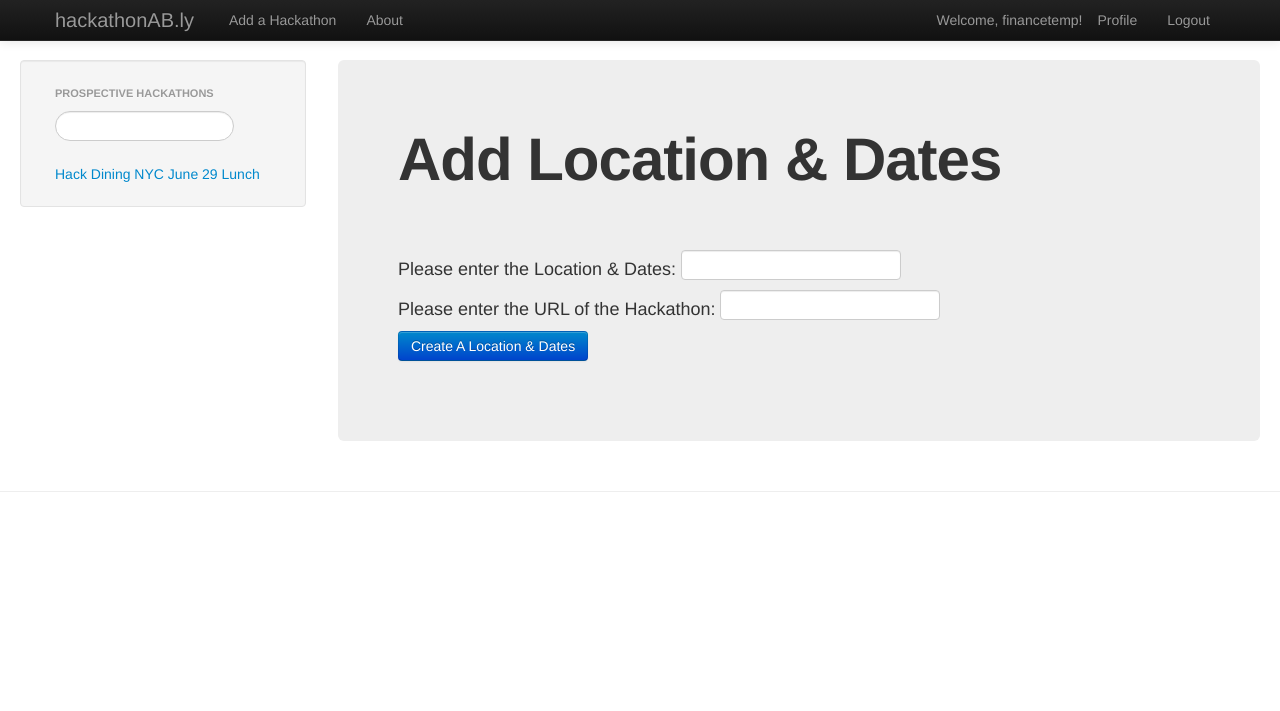
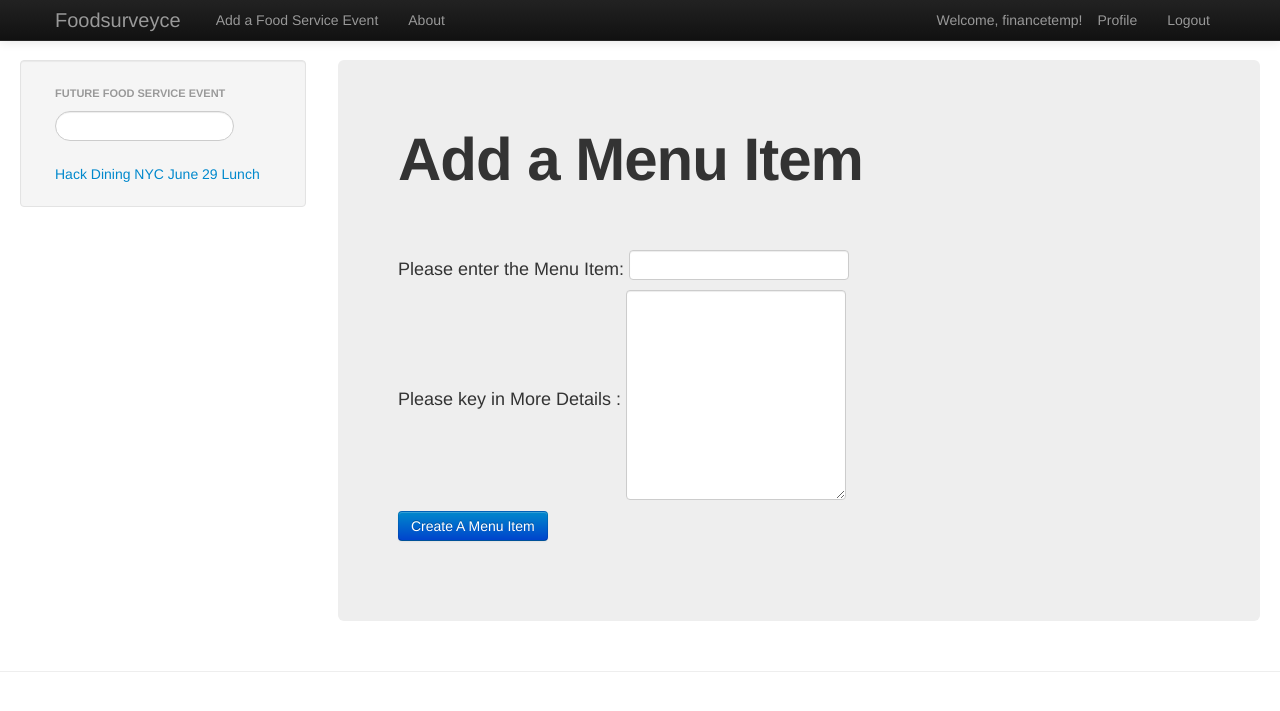
Before and after one commit to gzpgg3x/cyngninidkcah_future_event, a Django app: page /rango/category/1/add_page/ in a window 1280 px wide; the page is wider, and only the part inside the window is pictured. Shown: the top 711 px of that part. Run offline with Django 3.2, Linux system fonts and the light colour scheme; a user stored in the database is signed in; data comes from the database, SQL or seed files in the repository; both versions use the stored data as it was after the commit; parts of the project's set-up code (start-up, migrations or seed data) failed here and were passed over.

Commit message:
startingDemoDay
062920141016a

```diff
--- a/future_event/rango/forms.py
+++ b/future_event/rango/forms.py
@@ -4,7 +4,7 @@ from django import forms
 from rango.models import Page, Category
 
 class CategoryForm(forms.ModelForm):
-    name = forms.CharField(max_length=128, help_text="Please enter the Hackathon name:")
+    name = forms.CharField(max_length=128, help_text="Please enter the Food Service Event name:")
     views = forms.IntegerField(widget=forms.HiddenInput(), initial=0)
     likes = forms.IntegerField(widget=forms.HiddenInput(), initial=0)
 
@@ -14,8 +14,9 @@ class CategoryForm(forms.ModelForm):
         model = Category
 
 class PageForm(forms.ModelForm):
-    title = forms.CharField(max_length=128, help_text="Please enter the Location & Dates:")
-    url = forms.URLField(max_length=200, help_text="Please enter the URL of the Hackathon:")
+    title = forms.CharField(max_length=128, help_text="Please enter the Menu Item:")
+    url = forms.CharField(max_length=300, help_text="Please key in More Details :", widget=forms.widgets.Textarea(attrs={'class': 'categoryText'}))
+    # url = forms.CharField(max_length=300, help_text="Please enter the Details of the Menu Item:")
     views = forms.IntegerField(widget=forms.HiddenInput(), initial=0)
     mylikes = forms.IntegerField(widget=forms.HiddenInput(), initial=0)
 
@@ -29,16 +30,16 @@ class PageForm(forms.ModelForm):
         # Here, we are hiding the foreign key.
         fields = ('title', 'url', 'views','mylikes')
 
-    def clean(self):
-        cleaned_data = self.cleaned_data
-        url = cleaned_data.get('url')
+    # def clean(self):
+    #     cleaned_data = self.cleaned_data
+    #     url = cleaned_data.get('url')
 
-        # If url is not empty and doesn't start with 'http://', prepend 'http://'.
-        if url and not url.startswith('http://'):
-            url = 'http://' + url
-            cleaned_data['url'] = url
+    #     # If url is not empty and doesn't start with 'http://', prepend 'http://'.
+    #     if url and not url.startswith('http://'):
+    #         url = 'http://' + url
+    #         cleaned_data['url'] = url
 
-        return cleaned_data
+    #     return cleaned_data
 
 class UserForm(forms.ModelForm):
     username = forms.CharField(help_text="Please enter a username.")
--- a/future_event/rango/models.py
+++ b/future_event/rango/models.py
@@ -12,7 +12,8 @@ class Category(models.Model):
 class Page(models.Model):
     category = models.ForeignKey(Category)
     title = models.CharField(max_length=128)
-    url = models.URLField()
+    # url = models.URLField()
+    url = models.CharField(max_length=300)
     views = models.IntegerField(default=0)
     mylikes = models.IntegerField(default=0)
     #likes = models.IntegerField(default=0)
--- a/future_event/templates/rango/about.html
+++ b/future_event/templates/rango/about.html
@@ -6,7 +6,7 @@
 
 {% block body_block %}
 <div class="hero-unit">
-    <h1>About hackathonAB.ly</h1>
+    <h1>About Foodsurveyce</h1>
 
 <!--     <br/>
 
@@ -14,7 +14,7 @@
 
     <br/>
 
-        hackathonAB.ly is a platform to manage Hackathon-Hacker Relationship.
+        Foodsurveyce is a solution to...
 
     <br/>
 
--- a/future_event/templates/rango/add_category.html
+++ b/future_event/templates/rango/add_category.html
@@ -1,10 +1,10 @@
 {% extends "rango/base.html" %}
 
-{% block title %}Add a New Hackathon{% endblock %}
+{% block title %}Add a New Food Service Event{% endblock %}
 
 {% block body_block %}
 <div class="hero-unit">
-    <h1>Add a Hackathon</h1>
+    <h1>Add a Food Service Event</h1>
     <br/>
 
     <div class="container">
@@ -23,7 +23,7 @@
             {% endfor %}
 
             <br/>
-            <input class="btn btn-primary" type="submit" name="submit" value="Create A New Hackathon"/>
+            <input class="btn btn-primary" type="submit" name="submit" value="Create A New Food Service Event"/>
 
         </form>
 
--- a/future_event/templates/rango/add_page.html
+++ b/future_event/templates/rango/add_page.html
@@ -1,17 +1,17 @@
 {% extends "rango/base.html" %}
 
-{% block title %}Add a New Page to {{ category_name }}{% endblock %}
+{% block title %}Add a Menu Item to {{ category_name }}{% endblock %}
 
 {% block body_block %}
 <div class="hero-unit">
-    <h1>Add Location & Dates</h1>
+    <h1>Add a Menu Item</h1>
 
     <br/>
 
     <div class="container">
 
 		{% if not category_name_url %}
-			<div style="color: red;">The specified Hackathon does not exist!</div>
+			<div style="color: red;">The specified Food Service Event does not exist!</div>
 		{% else %}
         	<form class="span6" id="page_form" method="post" action="/rango/category/{{category_name_url}}/add_page/">
 
@@ -26,7 +26,7 @@
             	{{ field }}
             	{% endfor %}
             	<br/>
-            	<input class="btn btn-primary" type="submit" name="submit" value="Create A Location & Dates"/>
+            	<input class="btn btn-primary" type="submit" name="submit" value="Create A Menu Item"/>
         	</form>
 		{% endif %}
     </div>
--- a/future_event/templates/rango/base.html
+++ b/future_event/templates/rango/base.html
@@ -10,7 +10,7 @@
         <link href="{% static 'css/bootstrap.min.css'%} " rel="stylesheet" media="screen">
         <link href="{% static 'css/bootstrap-responsive.css' %}" rel="stylesheet">
 
-        <title>hackathonAB.ly - {% block title %}Solution for Hackathon Scheduling!{% endblock %}</title>
+        <title>Foodsurveyce - {% block title %}Solution for Foodservice Planning!{% endblock %}</title>
     </head>
 
     <body>
@@ -22,7 +22,7 @@
                        <span class= "icon-bar"></span>
                        <span class="icon-bar"></span>
                    </button>
-                   <a class="brand" href="/rango/">hackathonAB.ly</a>
+                   <a class="brand" href="/rango/">Foodsurveyce</a>
 
                    <div class="nav-collapse collapse">
                        <ul class="nav pull-right">
@@ -38,7 +38,7 @@
                        <ul class="nav">
                            {% if user.is_authenticated %}
                             <!-- <li><a href="/rango/restricted/">Restricted</a></li> -->
-                            <li><a href="/rango/add_category/">Add a Hackathon</a></li>
+                            <li><a href="/rango/add_category/">Add a Food Service Event</a></li>
                            {% endif %}
                            <!-- <li><a href="/rango/search">Search</a></li> -->
                            <li><a href="/rango/about/">About</a></li>
@@ -61,7 +61,7 @@
                       </ul>
 
                       <ul class="nav nav-list">
-                        <li class="nav-header">Prospective Hackathons</li>
+                        <li class="nav-header">Future Food Service Event</li>
                         <form>
                         <label></label>
                         <li><input  class="search-query span10" type="text" name="suggestion" value="" id="suggestion" /></li>
--- a/future_event/templates/rango/category_list.html
+++ b/future_event/templates/rango/category_list.html
@@ -4,6 +4,6 @@
             <li><a href="/rango/category/{{ cat.url }}">{{ cat.name }}</a></li>
         {% endfor %}
     {% else %}
-        <li>No Tech Topic at present.</li>
+        <li>No Food Service Event at present.</li>
    {% endif %}
 </ul>
--- a/future_event/templates/rango/login.html
+++ b/future_event/templates/rango/login.html
@@ -1,10 +1,10 @@
 {% extends "rango/base.html" %}
 
-{% block title %}Login to hackathonAB.ly{% endblock %}
+{% block title %}Login to Foodsurveyce{% endblock %}
 
 {% block body_block %}
 <div class="hero-unit">
-    <h1>Login to hackathonAB.ly</h1>
+    <h1>Login to Foodsurveyce</h1>
 
     <div class="container">
         <form class="form-signin span4" id="login_form" method="post" action="/rango/login/">
@@ -12,7 +12,7 @@
             {% if bad_details %}
             <p><strong>Your username and/or password were incorrect!</strong></p>
             {% elif disabled_account %}
-            <p><strong>Your hackathonAB.ly account is currently disabled; we can't log you in!</strong></p>
+            <p><strong>Your Foodsurveyce account is currently disabled; we can't log you in!</strong></p>
             {% endif %}
 
 
--- a/future_event/templates/rango/page_list.html
+++ b/future_event/templates/rango/page_list.html
@@ -12,5 +12,5 @@
         {% endfor %}
     </ul>
     {% else %}
-    <strong>No Location & Dates currently for this Hackathon.</strong><br/>
+    <strong>No Menu Item currently for this Food Service Event.</strong><br/>
 {% endif %}
--- a/future_event/templates/rango/profile.html
+++ b/future_event/templates/rango/profile.html
@@ -1,10 +1,10 @@
 {% extends "rango/base.html" %}
 
-{% block title %}Hacker Profile{% endblock %}
+{% block title %}Foodsurveyce User Profile{% endblock %}
 
 {% block body_block %}
 <div class="hero-unit">
-       <h1> Hacker Profile <h1> <br/>
+       <h1> Foodsurveyce User Profile <h1> <br/>
        <h2>{{ user.username }}</h2>
        <p>Email: {{ user.email }}</p>
 
--- a/future_event/templates/rango/register.html
+++ b/future_event/templates/rango/register.html
@@ -1,17 +1,17 @@
 {% extends "rango/base.html" %}
 
-{% block title %}Register at hackathonAB.ly {% endblock %}
+{% block title %}Register at Foodsurveyce {% endblock %}
 
 {% block body_block %}
 <div class="hero-unit">
-    <h1>Register at hackathonAB.ly</h1>
+    <h1>Register at Foodsurveyce</h1>
     <br/>
 
     <div class="container">
         {% if registered %}
         <p> Thank you for registering.
 
-        <p><a href="/rango/login/">Login</a> when you are ready to use hackathonAB.ly.</p>
+        <p><a href="/rango/login/">Login</a> when you are ready to use Foodsurveyce</p>
         {% else %}
 
         <form class="form-signin span8" id="user_form" method="post" action="/rango/register/"
--- a/future_event/templates/rango/search.html
+++ b/future_event/templates/rango/search.html
@@ -6,7 +6,7 @@
 
 {% block body_block %}
 <div class="hero-unit">
-    <h1>Search with Lonely DevNet</h1>
+    <h1>Search with XXXX</h1>
     <br/>
 
     <div class="container-fluid">
```
Also changed, not shown: future_event/templates/rango/category.html (+5 -5 lines), future_event/templates/rango/index.html (+5 -5 lines), future_event/rango.db.
